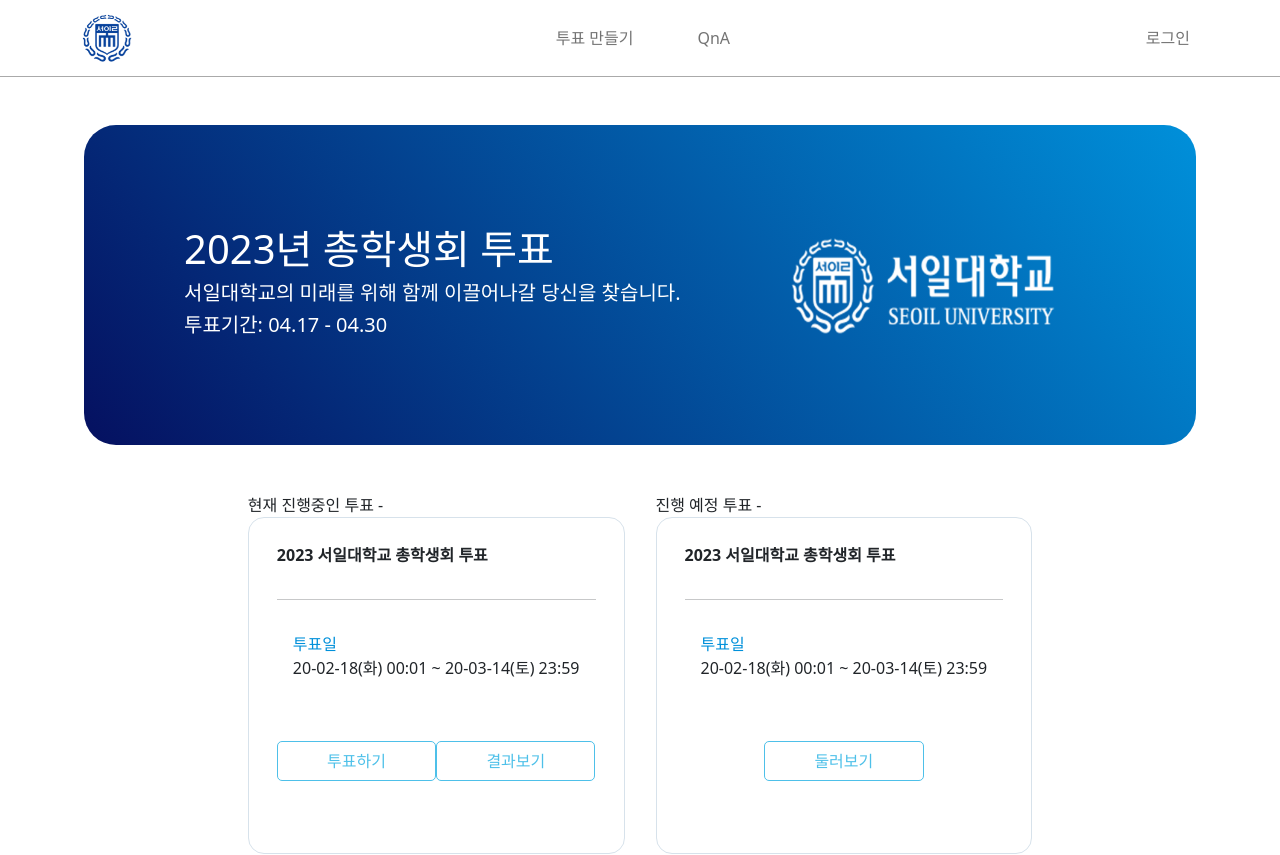
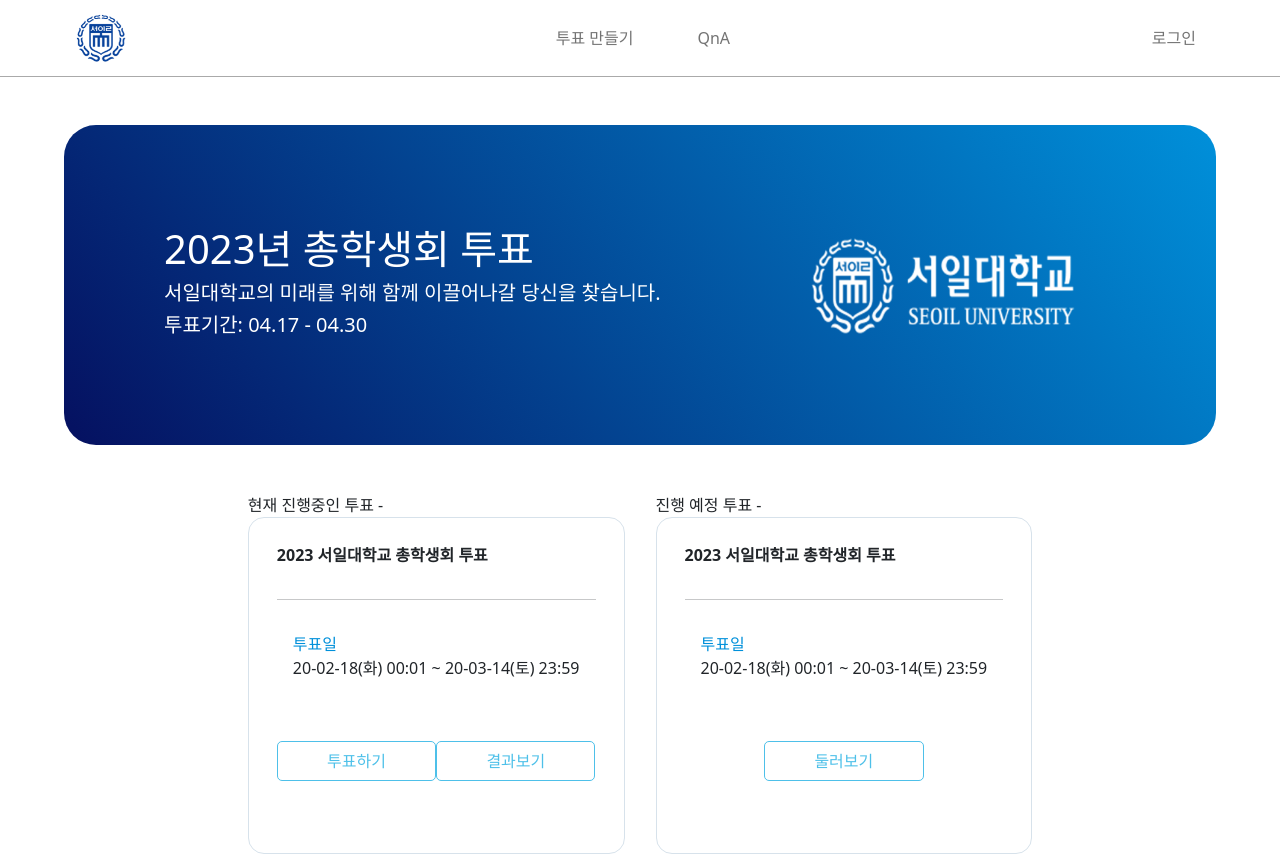
Before and after one commit to TEAM-BlockVote/CapstoneDesign, a React (Create React App) app in the folder client/: page / in a window 1280 px wide. Shown: the top 855 px of the page. Built offline with nearby package versions, Linux system fonts and the light colour scheme; no server answers; a web font is replaced by a local one.

Commit message:
헤더 디자인 변경

```diff
--- a/client/src/Components/Main/Header.js
+++ b/client/src/Components/Main/Header.js
@@ -6,8 +6,8 @@ import AuthContext from '../../Store/auth-context';
 const Header = () => {
   const ctx = useContext(AuthContext);
   return (
-    <nav className="navbar navbar-expand-lg">
-      <div className="container-md">
+    <nav className="navbar navbar-expand-lg" style={{margin: '0 5%'}}>
+      <div className="container-fluid">
         <Link className="navbar-brand" to="/"><img  style={{width:50+'px', height: 50+'px'}} src={seoilLogo} alt="seoilLogo"/></Link>
         <button
           className="navbar-toggler"
--- a/client/src/Components/Main/Main.css
+++ b/client/src/Components/Main/Main.css
@@ -15,7 +15,6 @@
   max-width: 90%;
   flex-direction: column;
   align-items: center;
-  padding: 0 1.25rem;
 }
 
 .banner {
```
